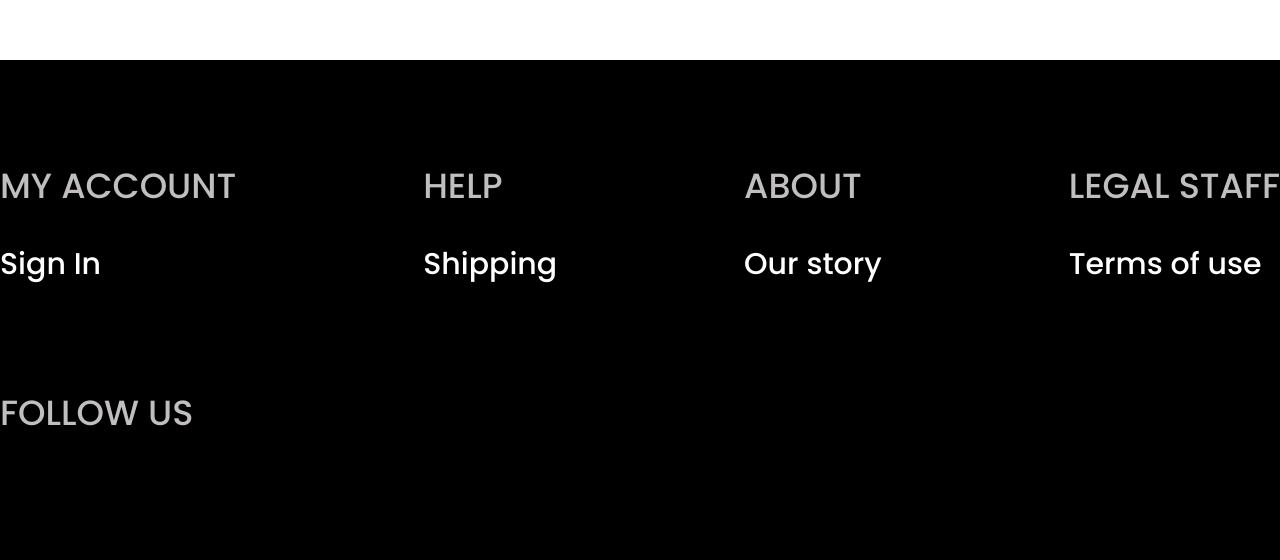
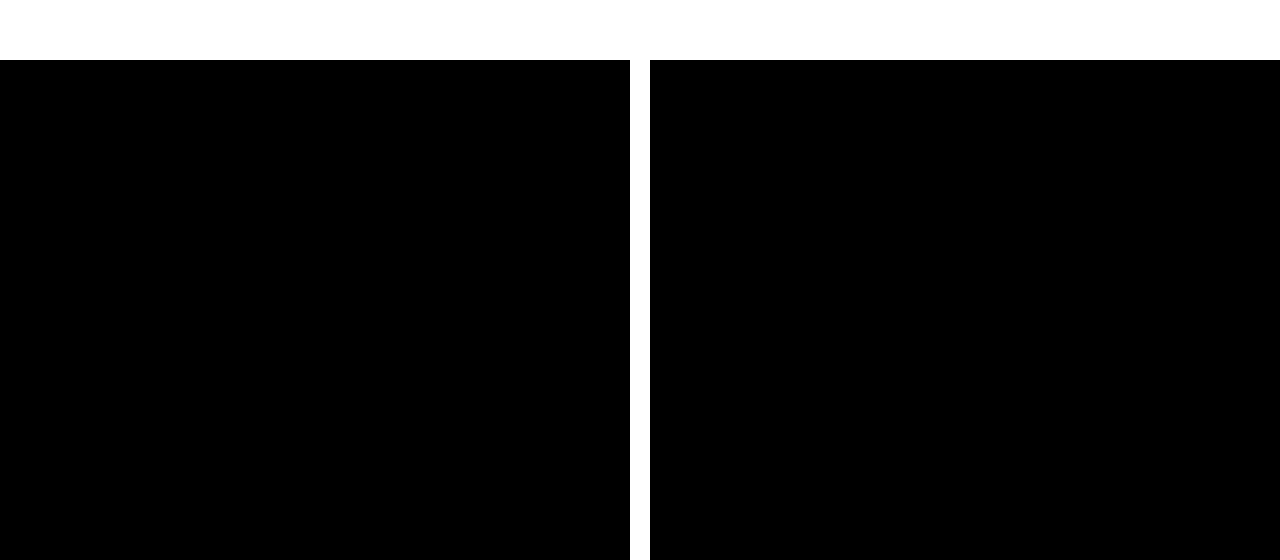
Before and after one commit to stanislaviw/shoes-shop, a Next.js app: page / in a window 1280 px wide. Shown: the part 1028-1588 px from the top of the page. Built offline with nearby package versions, Linux system fonts and the light colour scheme.

Commit message:
added categories

```diff
--- /dev/null
+++ b/src/app/home/categories.tsx
@@ -0,0 +1,28 @@
+import Link from "next/link";
+
+export const Categories = (): JSX.Element => {
+  return (
+    <section className="w-full h-full flex justify-center">
+      <div className="w-full py-b-[100px] max-w-[1440px] h-[1000px] flex items-center gap-[20px]">
+        <Category title="Men" link="/category/men" />
+        <Category title="Women" link="/category/women" />
+      </div>
+    </section>
+  );
+};
+
+type CategoryProps = {
+  title: string;
+  link: string;
+};
+
+const Category = ({ title, link }: CategoryProps): JSX.Element => {
+  return (
+    <Link href={link} className="w-full h-full p-[20px] bg-black">
+      <div>
+        <div>{title}</div>
+        <div>123</div>
+      </div>
+    </Link>
+  );
+};
--- a/src/app/home/home.tsx
+++ b/src/app/home/home.tsx
@@ -1,15 +1,17 @@
 import { Promo } from "@/app/common/promo";
+import { Categories } from "@/app/home/categories";
 import ShoesIcon from "@/app/assets/nike-shoes.svg";
 
 export const Home = (): JSX.Element => {
   return (
-    <div className="w-full">
+    <div className="w-full h-full">
       <Promo
         title="Built for flight"
         text="Introducing Nycs Shoes Our lightest shoes, ever."
         link="#"
         icon={<ShoesIcon />}
       />
+      <Categories />
     </div>
   );
 };
```
